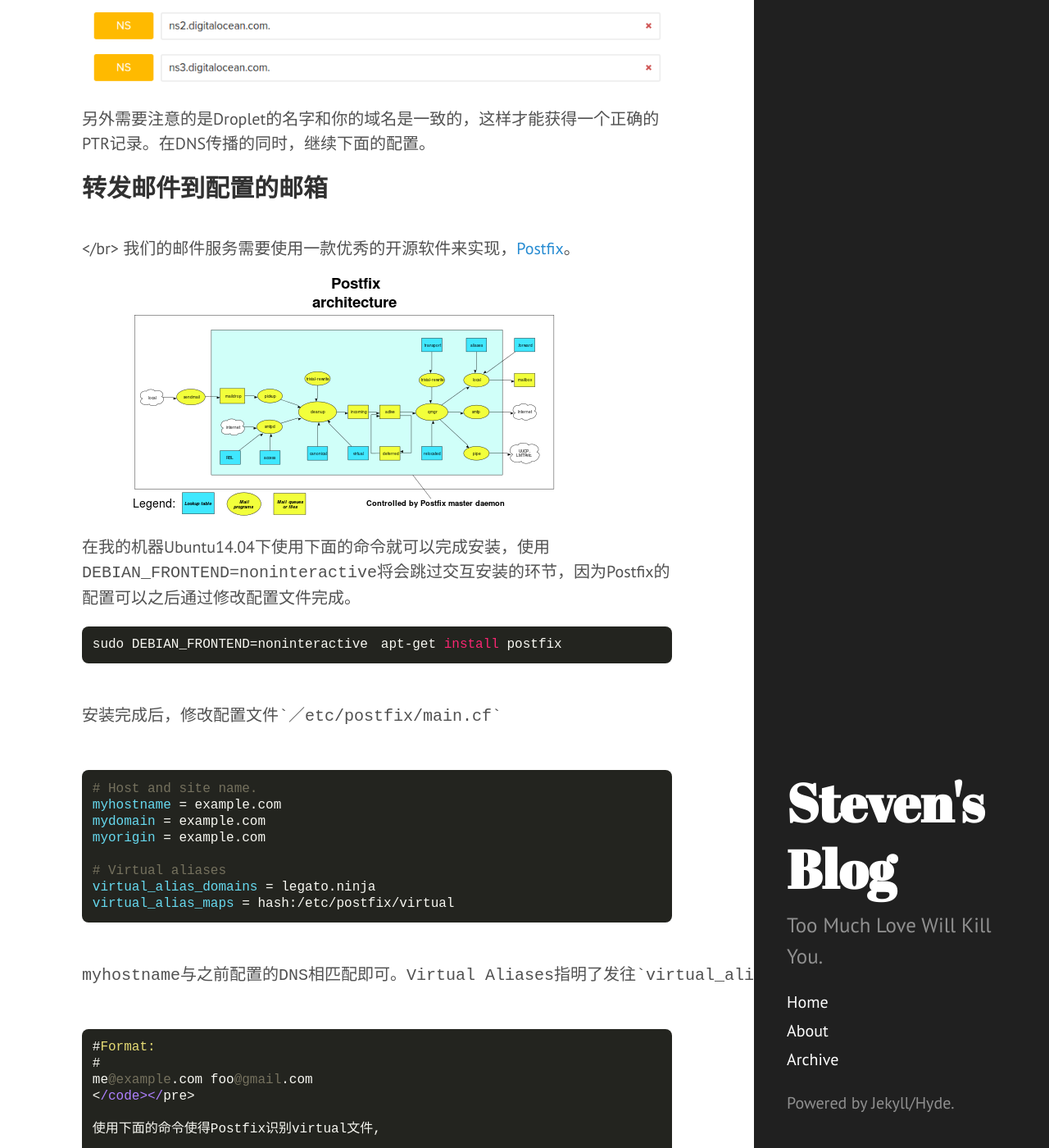
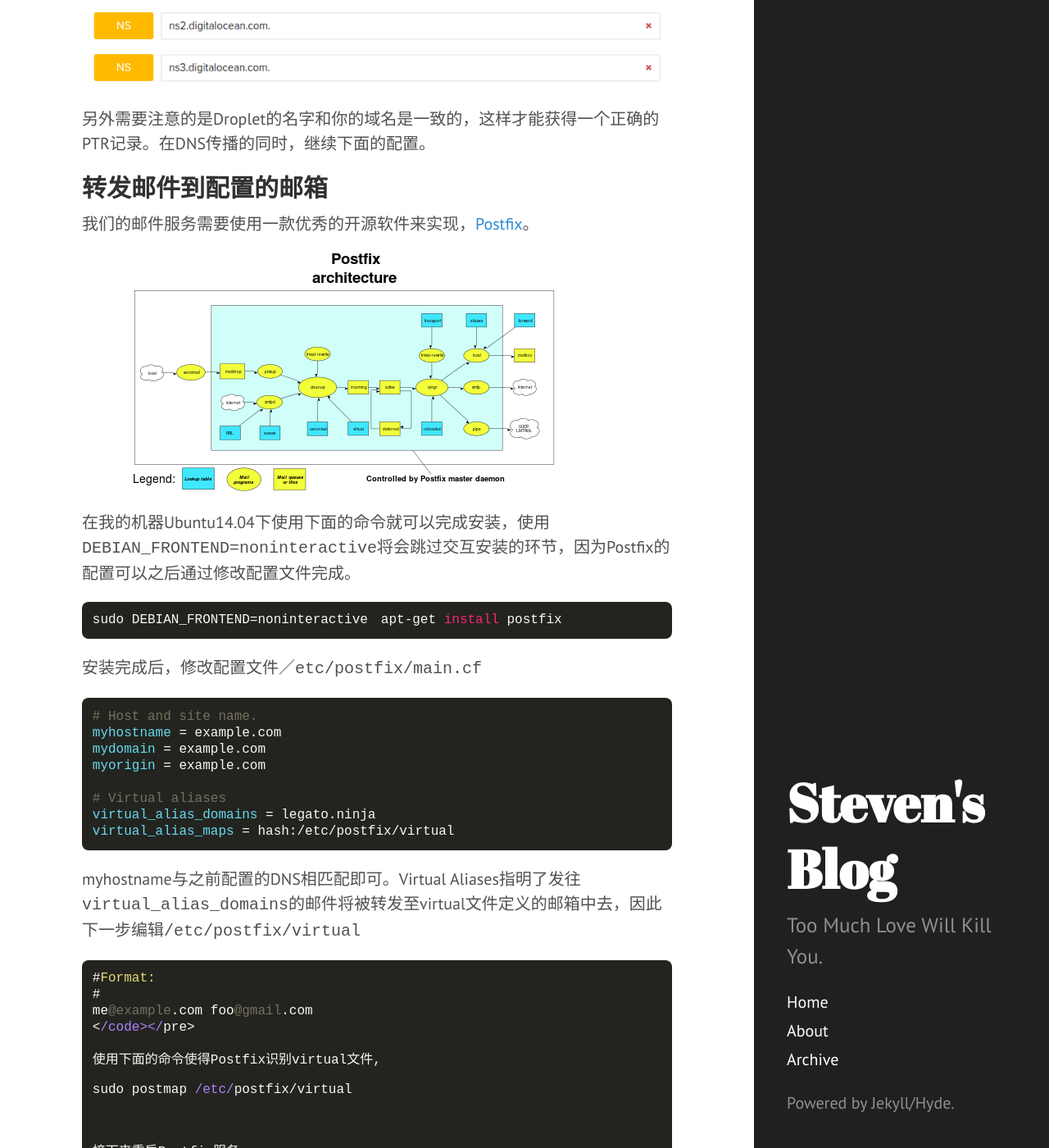
Before and after one commit to legatoo/legatoo.github.io, a Jekyll site: the page built from _posts/2014-12-15-Build-Your-Own-Custom-Doamin-Email-on-DigitalOcean.md, in a window 1280 px wide and 1400 px high, scrolled down 3061 px. Shown: the whole window at 82% size. Built offline with Jekyll 4.4.1, drawn with Linux system fonts in a browser that asks for light colours; Markdown is read by kramdown in place of the engine named in the settings.

Commit message:
post: mail service

```diff
--- a/_posts/2014-12-15-Build-Your-Own-Custom-Doamin-Email-on-DigitalOcean.md
+++ b/_posts/2014-12-15-Build-Your-Own-Custom-Doamin-Email-on-DigitalOcean.md
@@ -53,14 +53,14 @@ title: Build Your Own Custom Domain Email Sever on DigitalOcean
 另外需要注意的是Droplet的名字和你的域名是一致的，这样才能获得一个正确的PTR记录。在DNS传播的同时，继续下面的配置。
 
 ##转发邮件到配置的邮箱
-<br></br>
+
 我们的邮件服务需要使用一款优秀的开源软件来实现，<a href="http://www.postfix.org/start.html">Postfix</a>。
 
 <p><img src="{{site.baseurl}}public/img/image/Postfix_architecture-640px.png"/></p>
 
 在我的机器Ubuntu14.04下使用下面的命令就可以完成安装，使用`DEBIAN_FRONTEND=noninteractive`将会跳过交互安装的环节，因为Postfix的配置可以之后通过修改配置文件完成。
 
-<pre><code class="Bash">sudo DEBIAN_FRONTEND=noninteractive　apt-get install postfix</code><pre>
+<pre><code class="Bash">sudo DEBIAN_FRONTEND=noninteractive　apt-get install postfix</code></pre>
 
 安装完成后，修改配置文件`／etc/postfix/main.cf`
 
@@ -71,7 +71,7 @@ myorigin = example.com
 
 #Virtual aliases
 virtual_alias_domains = legato.ninja
-virtual_alias_maps = hash:/etc/postfix/virtual</code><pre>
+virtual_alias_maps = hash:/etc/postfix/virtual</code></pre>
 
 myhostname与之前配置的DNS相匹配即可。Virtual Aliases指明了发往`virtual_alias_domains`的邮件将被转发至virtual文件定义的邮箱中去，因此下一步编辑`/etc/postfix/virtual`
 
@@ -112,7 +112,7 @@ sudo postfix reload</code></pre>
 
 上面的命令会建立一个名为`smtp`的用户，用户名可以随意选择。完成后，在`/etc`下会出现一个保存用户名和密码的文件`sasldb2`
 
-<pre><code>~$ ls -l /etc/sasldb2
+<pre><code class="Bash">~$ ls -l /etc/sasldb2
 -r-------- 1 postfix root 12288 Dec 12 05:01 /etc/sasldb2
 </code></pre>
 
```
